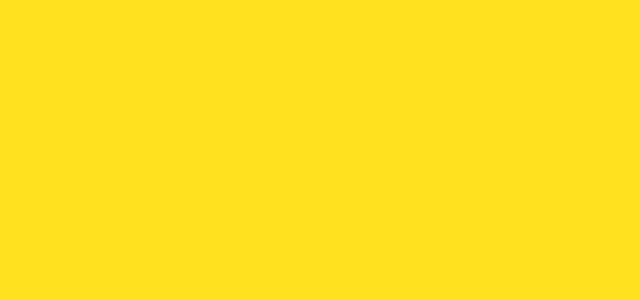
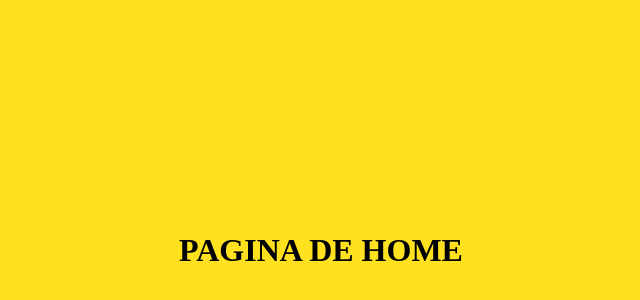
Before and after one commit to petealdgmz/FoodSwApp, a React (Vite) app: page /home in a window 1280 px wide. Before the commit this address had no page. Shown: the part 150-450 px from the top of the page, without its empty margins (319-959 px from the left). Built offline with nearby package versions, Linux system fonts and the light colour scheme.

Commit message:
homePageExample

```diff
--- a/src/Routes/Routes.jsx
+++ b/src/Routes/Routes.jsx
@@ -2,6 +2,7 @@ import React from 'react';
 import { BrowserRouter as Router, Route, Routes } from 'react-router-dom';
 import Login from '../components/Login';
 import SingUp from '../components/SingUp';
+import Home from '../components/Home';
 
 const AppRoutes = () => {
   return (
@@ -9,6 +10,7 @@ const AppRoutes = () => {
       <Routes>
         <Route path="/" element={<Login />} />
         <Route path="/singup" element={<SingUp />} />
+        <Route path='/home' element = {<Home />} />
       </Routes>
     </Router>
   );
--- /dev/null
+++ b/src/components/Home.jsx
@@ -0,0 +1,10 @@
+import React from 'react'
+const Home = () =>{
+    return (
+        <div>
+            <h1>PAGINA DE HOME</h1>
+        </div>
+    )
+}
+
+export default Home
```
Also changed, not shown: 1 other file (tests, documents, lock files or other folders).
